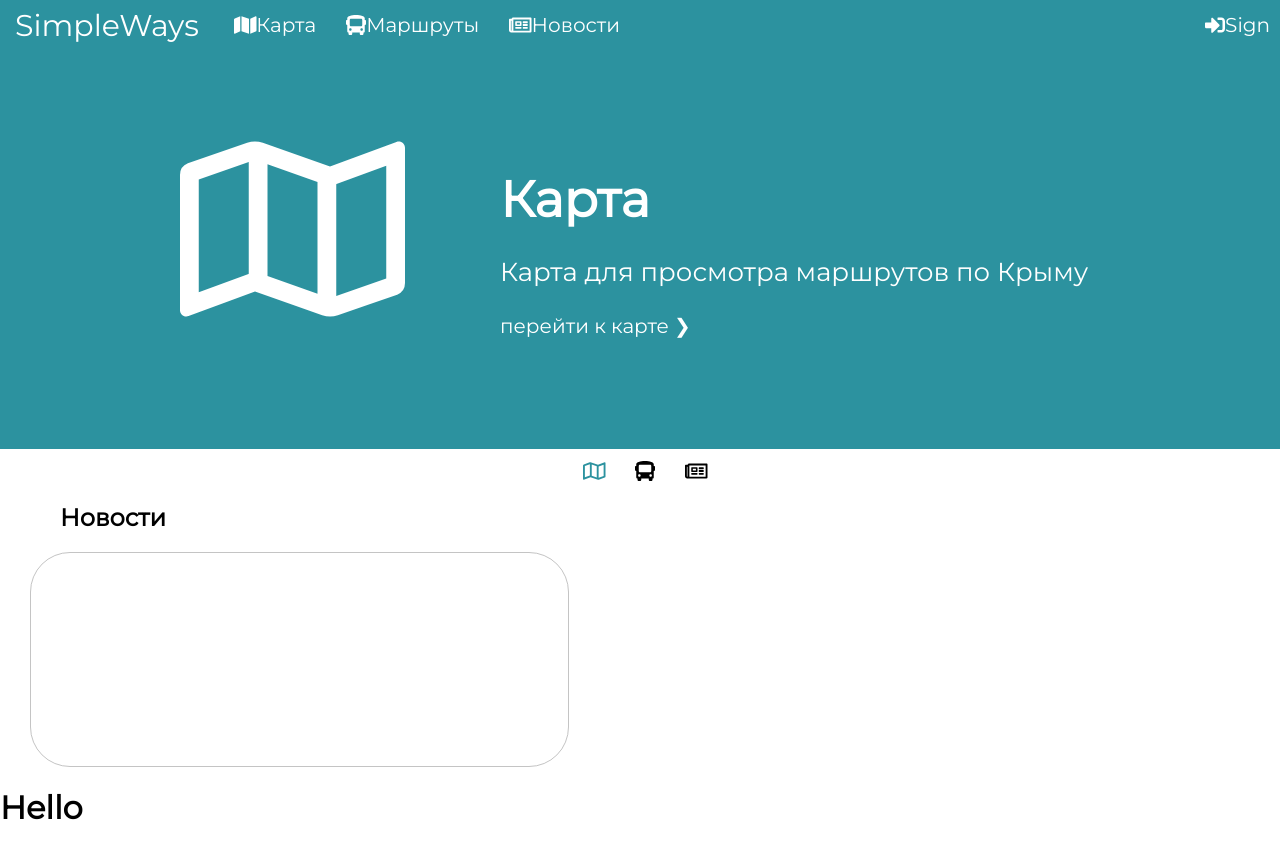
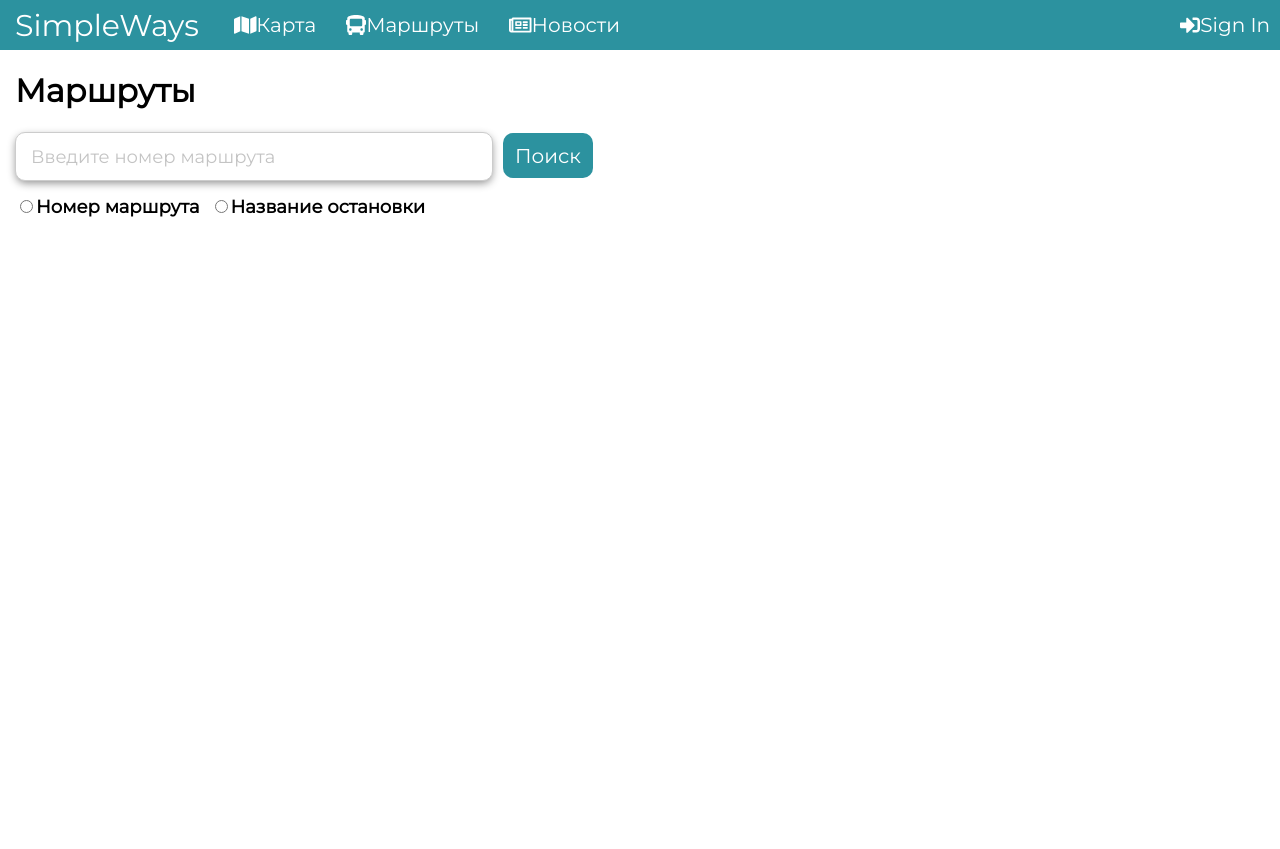
Before and after one commit to SevenEleven01/SimpleWays, a React (Create React App) app: page /ways in a window 1280 px wide. After the commit the page ends 800 px from the top, so only its background shows below. Built offline with nearby package versions, Linux system fonts and the light colour scheme.

Commit message:
solve problem aboute react route and add ways form

```diff
--- a/src/App.js
+++ b/src/App.js
@@ -1,18 +1,16 @@
 import React from 'react';
 import './App.css';
+import HeadBar from './components/header-bar/header-bar';
 import Sign from './pages/sign/sign';
 import Reg from './pages/reg/reg';
-import { BrowserRouter as Router, Switch, Route, Redirect } from 'react-router-dom';
-import createBrowserHistory from 'history/createBrowserHistory';
-import HeadBar from './components/header-bar/header-bar';
+import ways from './pages/ways/ways';
 import { Tab, Tabs, TabList, TabPanel } from 'react-tabs';
 import News from './components/news-shortcat/news';
-import ways from './pages/ways/ways';
+import { BrowserRouter as Router, Route, HashRouter, Switch, Link } from 'react-router-dom';
 
-const history = createBrowserHistory();
 
-function App() {
-  return (
+function Home() {
+  return(
     <div className="wrapper">
       <HeadBar />
     <Tabs>
@@ -34,7 +32,7 @@ function App() {
             <div className="slide-text">
               <span className="slide-title">Маршруты</span>
               <p className="slide-subtitle">Маршруты Крыма в одном месте</p>
-              <a className="slide-route">перейти к маршрутам &#10095;</a>
+              <Link to="/ways" className="slide-route">перейти к маршрутам &#10095;</Link>
             </div>
         </div>
         </div>
@@ -60,17 +58,22 @@ function App() {
 
       <News />
 
-
-      <Switch>
-        <Route path="/" exact/>
-        <Route path="/sign" exact component={Sign}/>
-        <Route exact path="/reg" component={Reg} />
-        <Route exact path="/ways" component={ways} />
-      </Switch>
-
     </div>
   );
 }
 
+function App() {
+    return (
+      <Router>
+       <Switch history={HashRouter}>
+          <Route path="/" exact={true} component={Home} />
+          <Route path="/sign" exact={true} component={Sign}/>
+          <Route path="/reg" exact={true} component={Reg} />
+          <Route path="/ways" exact={true} component={ways} />
+      </Switch>
+  </Router>
+    );
+}
+
 
 export default App;
--- a/src/components/header-bar/header-bar.js
+++ b/src/components/header-bar/header-bar.js
@@ -22,11 +22,12 @@ function HeadBar() {
             </a>
             <Link to="/sign" className="header-bar_button" >
                 <i className="fas fa-sign-in-alt"></i>
-                 Sign
+                 Sign In
             </Link>
             {/* <a href="/sign" className="header-bar_button" >
                 <i className="fas fa-sign-in-alt"></i>
-                 Sign</a> */}
+                 Sign In
+                </a> */}
         </div>
     );
 }
--- a/src/index.js
+++ b/src/index.js
@@ -3,9 +3,9 @@ import ReactDOM from 'react-dom';
 import './index.css';
 import App from './App';
 import * as serviceWorker from './serviceWorker';
-import { BrowserRouter as Router, Switch, Route, Redirect } from 'react-router-dom';
 
-ReactDOM.render(<Router><App /></Router>, document.getElementById('root'));
+
+ReactDOM.render(<App/>, document.getElementById('root'));
 
 // If you want your app to work offline and load faster, you can change
 // unregister() to register() below. Note this comes with some pitfalls.
--- a/src/pages/reg/reg.js
+++ b/src/pages/reg/reg.js
@@ -1,13 +1,14 @@
-import React from 'react';
+import React, { Component } from 'react';
 import './reg.css';
 import HeadBar from '../../components/header-bar/header-bar';
 import Login from '../../components/input-login/input-login';
 import Password from '../../components/input-password/input-password';
 
 
-function Reg() {
-  return (
-    <div className="wrapper">
+class reg extends Component {
+  render() {
+    return (
+      <div className="wrapper">
       <HeadBar />
     <div className="reg-wrapper">
       <div className="reg">
@@ -24,7 +25,8 @@ function Reg() {
       </div>
     </div>
     </div>
-  );
+    );
+  }
 }
 
-export default Reg;
+export default reg;
--- a/src/pages/sign/sign.css
+++ b/src/pages/sign/sign.css
@@ -39,7 +39,7 @@
     text-decoration: none;
     color: #2C929F;
   }
-  .button {
+  .sign-button {
     position: relative;
     left: 145px;
   }
--- a/src/pages/sign/sign.js
+++ b/src/pages/sign/sign.js
@@ -2,12 +2,13 @@ import './sign.css';
 import HeadBar from '../../components/header-bar/header-bar';
 import Login from '../../components/input-login/input-login';
 import Password from '../../components/input-password/input-password';
-import Button from '../../components/button/button';
-import { BrowserRouter as Router, Switch, Route } from 'react-router-dom';
-import Reg from '../reg/reg';
-import React from 'react';
+import { Link } from 'react-router-dom';
+import React, { Component } from 'react';
+import '../../components/button/button.css';
 
-function Sign() {
+
+class sign extends Component {
+  render() {
     return (
       <div className="wrapper">
         <HeadBar />
@@ -19,19 +20,20 @@ function Sign() {
           <Login />
           <Password />
           <div className="sign-form_buttons">
-            <a href="/reg" className="sign-form_add">
+            <Link to="/reg" className="sign-form_add">
               Создать аккаунт
-              </a>
-          <Button />
+              </Link>
+          <button className="sign-button button">Вход</button>
           </div>
         </div>
        </div>
      </div>
-         <Switch>
+         {/* <Switch>
            <Route exact path="/reg" component={Reg} />
-         </Switch>
+         </Switch> */}
     </div>
     );
+  }
 }
 
-export default Sign;
+export default sign;
--- a/src/pages/ways/ways.css
+++ b/src/pages/ways/ways.css
@@ -0,0 +1,28 @@
+.ways-wrapper {
+    padding-top: 50px;
+}
+.ways {
+    margin: 15px;
+}
+.ways-input {
+    width: 459px;
+    height: 45px;
+    padding-left: 15px;
+    border: 1px solid #ccc;
+    border-radius: 10px;
+    font-size: 20px;
+    outline: none;
+    box-shadow: 0px 3px 8px -1px rgba(0,0,0,0.45);
+}
+.ways-button {
+    margin-left: 10px;
+}
+.ways-radio_block {
+    display: flex;
+}
+.ways-radio_block-item {
+    margin-top: 15px;
+    font-weight: 700;
+    font-size: 18px;
+    margin-right: 10px;
+}
--- a/src/pages/ways/ways.js
+++ b/src/pages/ways/ways.js
@@ -1,12 +1,21 @@
 import React, { Component } from 'react';
 import HeadBar from '../../components/header-bar/header-bar';
+import './ways.css';
+import '../../components/button/button.css';
 
 export class ways extends Component {
     render() {
         return (
             <div className="ways-wrapper">
                 <HeadBar />
-                <h1>Hello</h1>
+                <div className="ways">
+                <h1 className="ways-title">Маршруты</h1>
+                <input className="ways-input" type="number" name="ways" placeholder="Введите номер маршрута"/><button className="ways-button button">Поиск</button>
+                <span className="ways-radio_block">
+                    <label className="ways-radio_block-item" ><input type="radio" name="way" />Номер маршрута</label>
+                    <label className="ways-radio_block-item" ><input type="radio" name="way" />Название остановки</label>
+                </span>
+                </div>
             </div>
         );
     }
```
Also changed, not shown: src/pages/main/main.css (deleted, +0 -38 lines), src/pages/main/main.js (+7 -6 lines).
